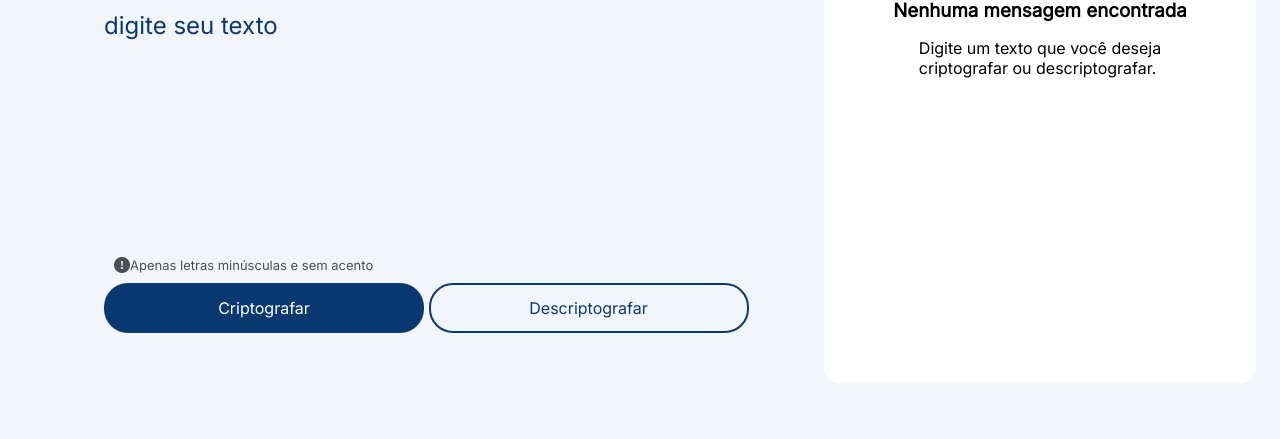
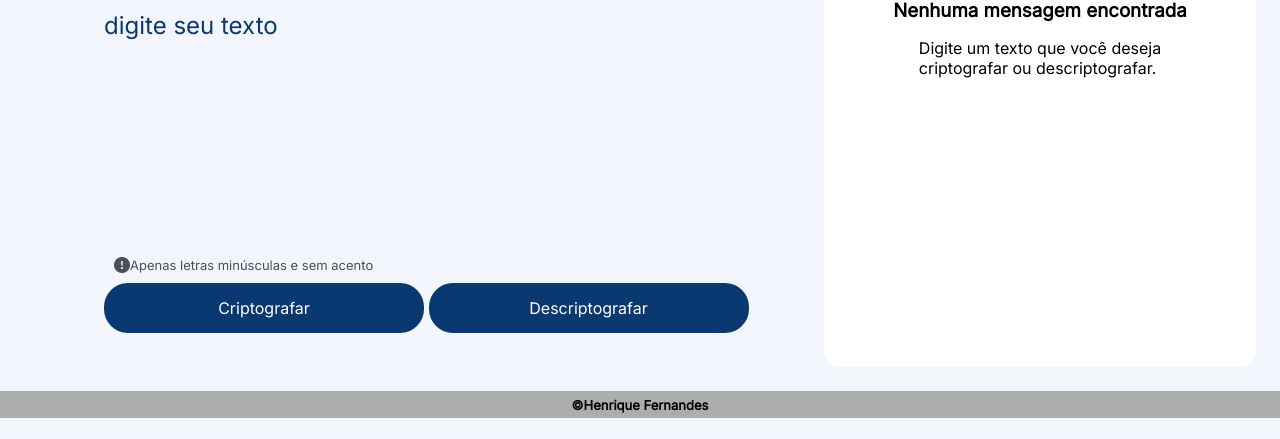
Before and after one commit to henriferi/DesafioAlura, a plain HTML site: page index.html in a window 1280 px wide. Shown: the part 361-800 px from the top of the page. Drawn offline with Linux system fonts and the light colour scheme.

Commit message:
adicionando footer e estilando botões

```diff
--- a/index.html
+++ b/index.html
@@ -43,5 +43,8 @@
          </div>
         </section>
     </main>
+    <footer>
+        <p>©Henrique Fernandes</p>
+    </footer>
 </body>
 </html>
--- a/style/style.css
+++ b/style/style.css
@@ -47,6 +47,15 @@ textarea {
     resize: none;
 }
 
+button {
+    cursor: pointer;
+}
+
+button:hover {
+    background-color: #031a36;
+    transition: 0.6s ease-in-out;
+}
+
 #text {
     background-color: #F3F5FC;
     text-transform: lowercase;
@@ -58,7 +67,7 @@ textarea::placeholder {
 }
 
 #result {
-    height: 90vh;
+    height: 88vh;
     background-color: white;
     margin: 1.5rem;
     padding: 1rem;
@@ -101,12 +110,20 @@ textarea::placeholder {
 .primary-out {
     width: 320px;
     outline: none;
-    border: 2px solid #0A3871;
+    border: none;
     height: 50px;
     border-radius: 1.5rem;
     font-size: 1rem;
-    color: #0A3871;
-    background-color: #F3F5FC;
+    color: white;
+    background-color: #0A3871;
+}
+
+footer {
+    text-align: center;
+    font-weight: bold;
+    font-size: 13px;
+    padding: 5.5px;
+    background-color: rgba(128, 128, 128, 0.61);
 }
 
 /* responsive */
```
